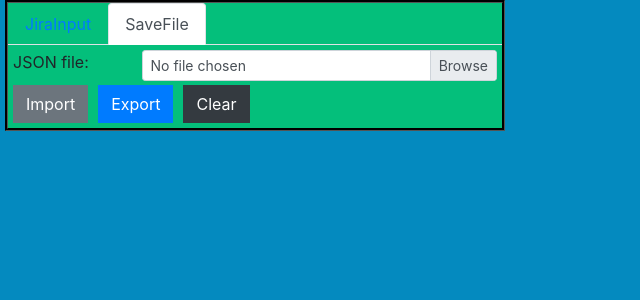
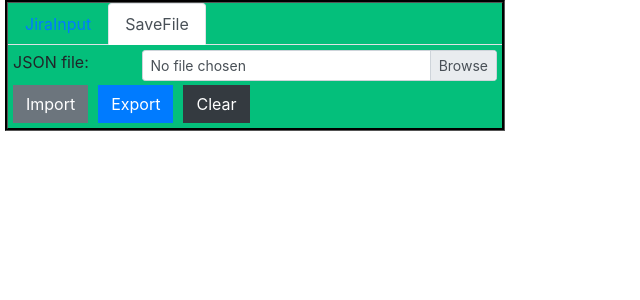
Before and after one commit to MightyOrphus/tactboard, a Vue app: page / in a window 1280 px wide. Shown: the top 300 px of the page, without its empty margins (0-640 px from the left). Built offline with nearby package versions, Linux system fonts and the light colour scheme.

Commit message:
change background to white

```diff
--- a/src/App.vue
+++ b/src/App.vue
@@ -25,7 +25,6 @@ export default {
 }
 
 #app {
-  background-color: var(--backgrounds-1-hex);
   /* font-family: Avenir, Helvetica, Arial, sans-serif;
   -webkit-font-smoothing: antialiased;
   -moz-osx-font-smoothing: grayscale;
```
